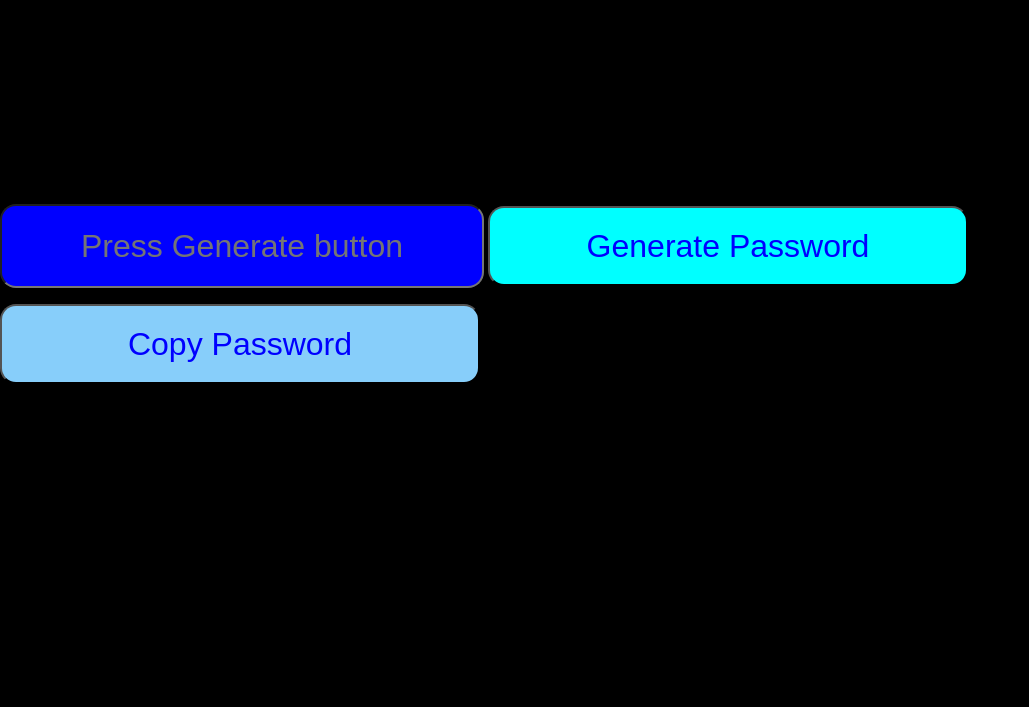
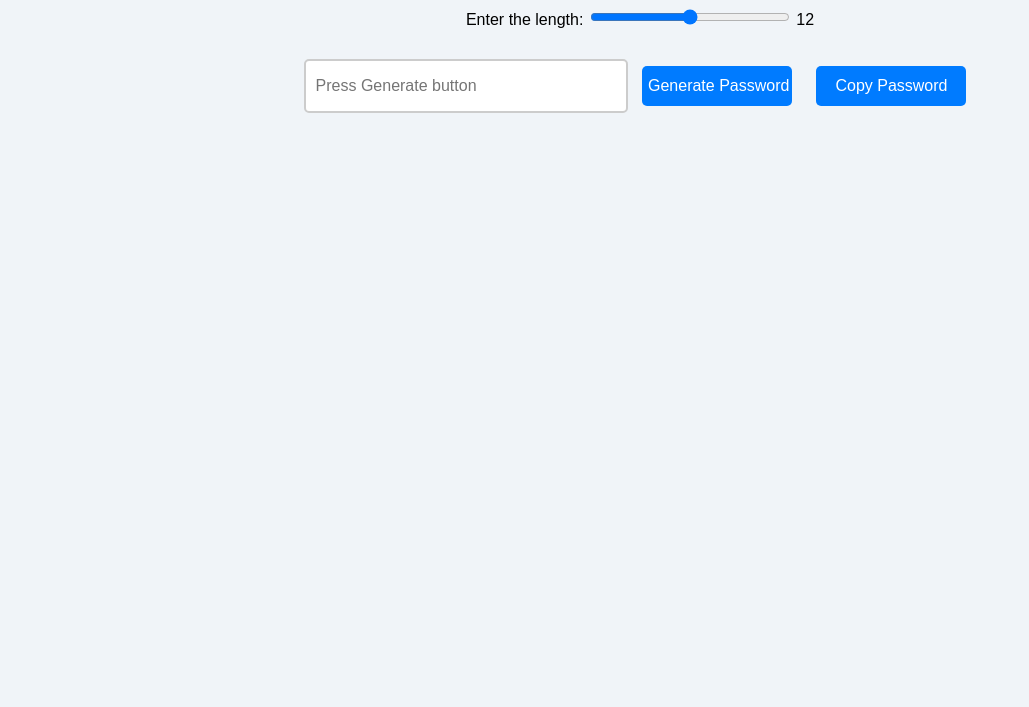
Before and after one commit to Ashish22Gupta/Random_password_Generator, a plain HTML site: page index.html in a window 1280 px wide. Shown: the part 93-800 px from the top of the page, without its empty margins (0-1029 px from the left). Drawn offline with Linux system fonts and the light colour scheme.

Commit message:
Update style.css

```diff
--- a/style.css
+++ b/style.css
@@ -1,36 +1,53 @@
-*{
-    margin: 0px;
-    padding: 0px;
+body {
+    font-family: Arial, sans-serif;
+    text-align: center;
+    background-color: #f0f4f8;
+    margin: 0;
+    padding: 20px;
 }
-body{
-    background-color: black;
+
+h1 {
+    color: #333;
 }
-#otpg{
-    margin-top: 30vh;
-    height: 10vh;
-    width: 60vh;
-    font-size: xx-large;
-    text-align: center;
-    color: red;
-    border-radius: 2vh;
-    align-items: center;
-    justify-content: center;
-    background-color: blue;
+
+p {
+    margin: 20px 0;
 }
-#btg{
-    height: 10vh;
-    width:60vh;
-    font-size: xx-large;
-    border-radius: 2vh;
-    background-color: aqua;
-    color: blue;
+
+#length {
+    max-width: 200px;
+    width: 90%;
 }
-#copy{
-    height: 10vh;
-    width:60vh;
-    font-size: xx-large;
-    border-radius: 2vh;
-    background-color:lightskyblue;
-    color: blue;
-    margin-top: 2vh;
+
+#otpg {
+    max-width: 300px;
+    width: 90%;
+    height: 40px;
+    font-size: 16px;
+    margin: 10px 0;
+    padding: 5px 10px;
+    border: 2px solid #ccc;
+    border-radius: 5px;
 }
+
+input[type="button"] {
+    width: 150px;
+    height: 40px;
+    font-size: 16px;
+    margin: 10px;
+    color: #fff;
+    background-color: #007bff;
+    border: none;
+    border-radius: 5px;
+    cursor: pointer;
+    transition: background-color 0.3s ease;
+}
+
+input[type="button"]:hover {
+    background-color: #0056b3;
+}
+@media (max-width: 352px){
+    h1{
+        font-size: x-large;
+    }
+}
```
